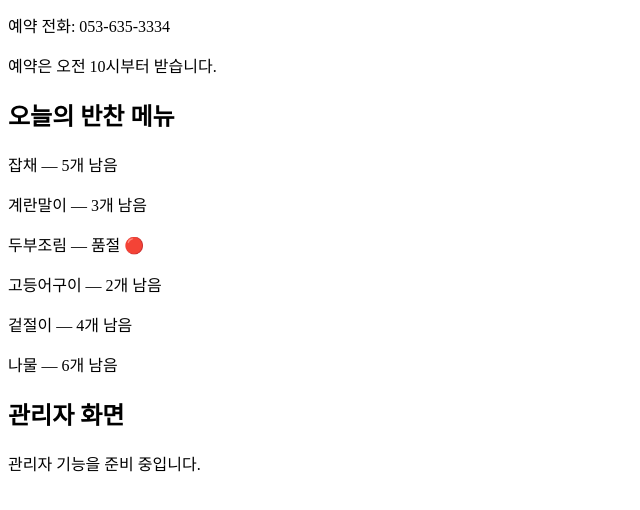
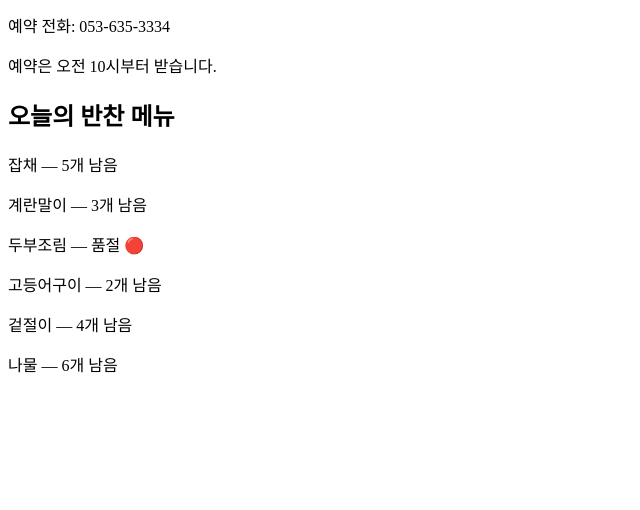
Before and after one commit to kimteahwan0049-beep/minseok-banchan, a plain HTML site: page index.html in a window 1280 px wide. Shown: the part 116-626 px from the top of the page, without its empty margins (0-640 px from the left). Drawn offline with Linux system fonts and the light colour scheme.

Commit message:
Update index.html

```diff
--- a/index.html
+++ b/index.html
@@ -17,7 +17,7 @@
 <p>고등어구이 — 2개 남음</p>
 <p>겉절이 — 4개 남음</p>
 <p>나물 — 6개 남음</p>
-<h2>관리자 화면</h2>
-<p>관리자 기능을 준비 중입니다.</p>
+
+
 </body>
 </html>
```
